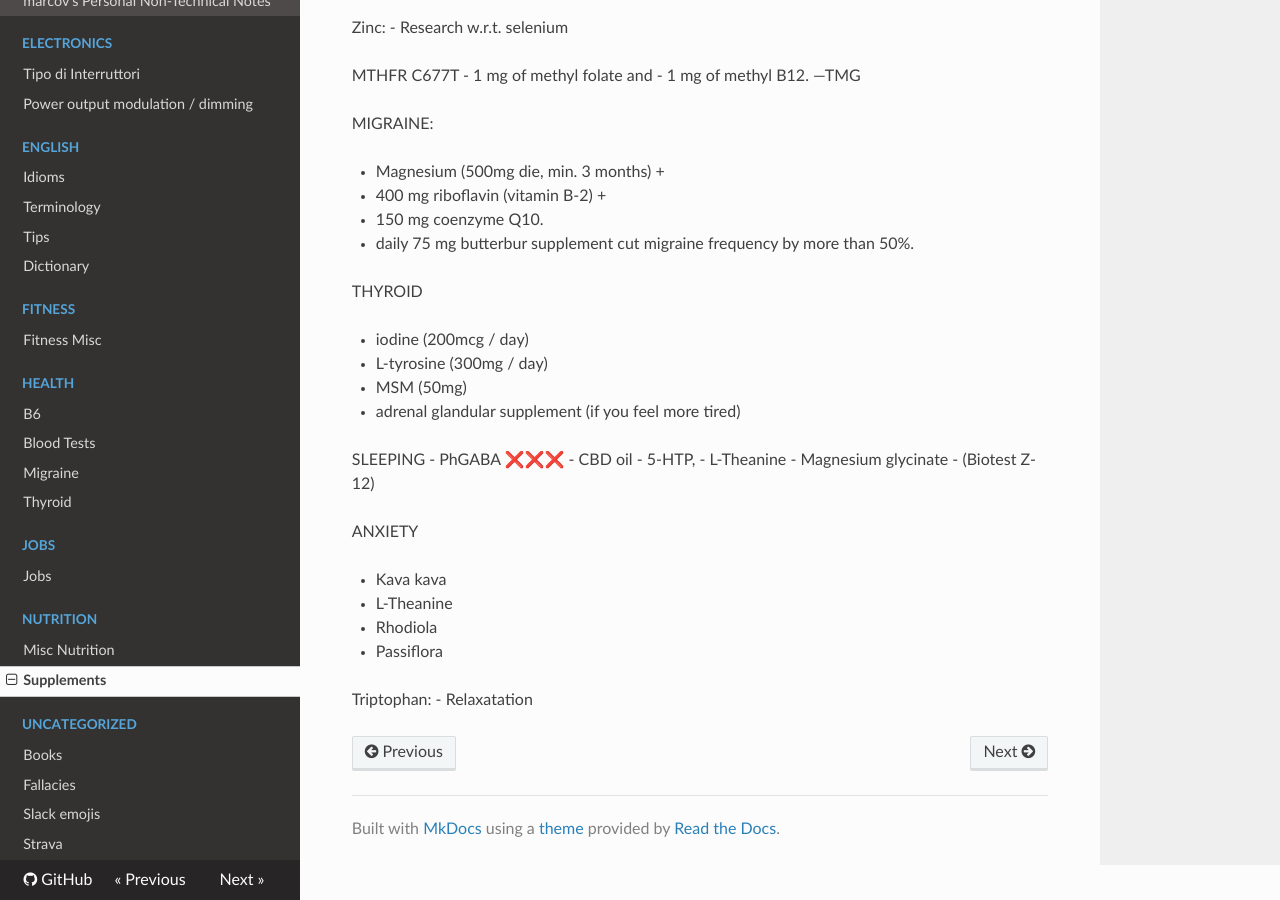
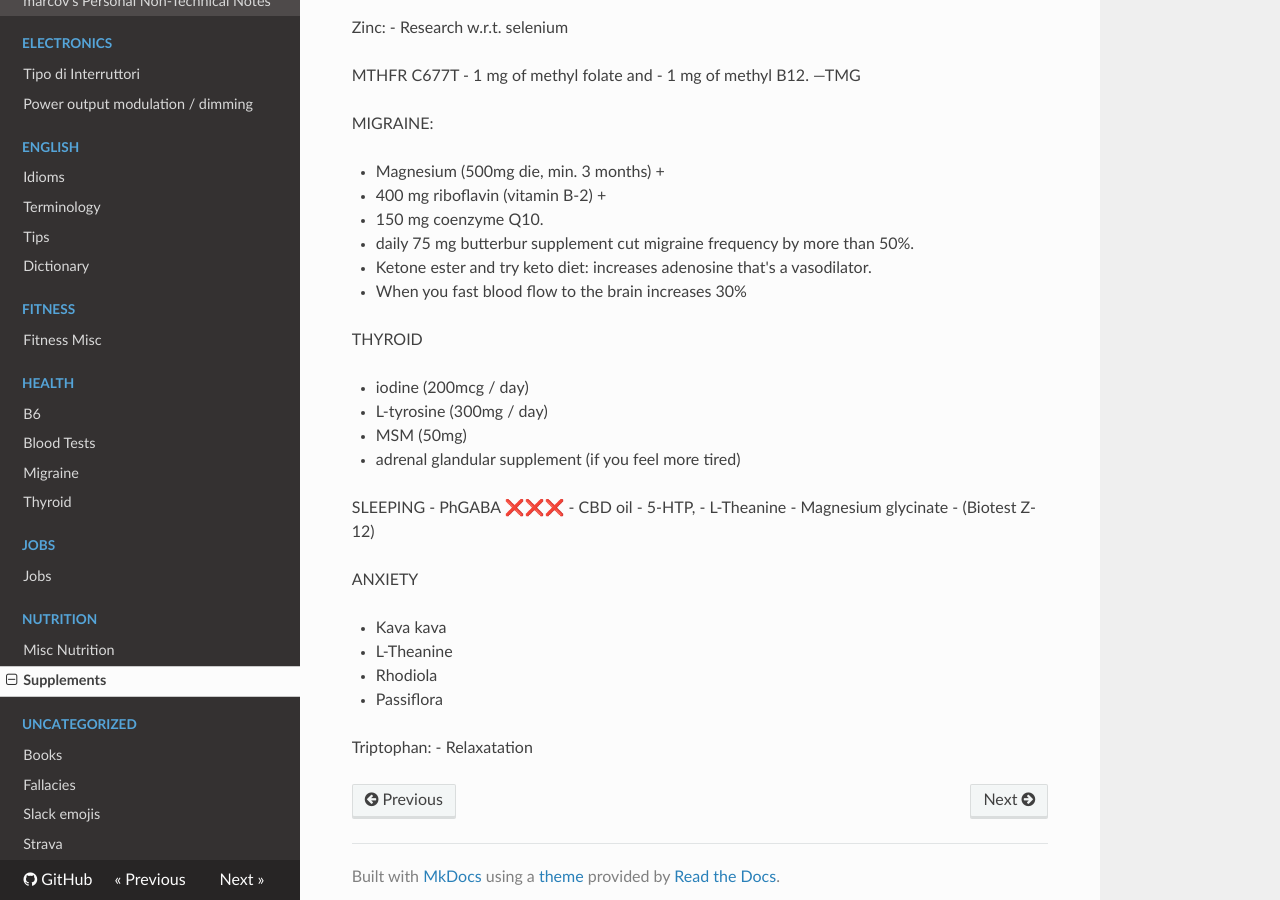
Before and after one commit to marcov/non-tech-notes, an MkDocs documentation site: the page built from docs/Nutrition/supplements.md, in a window 1280 px wide and 900 px high, scrolled down 2808 px. Built offline with MkDocs 1.6.1, drawn with Linux system fonts in a browser that asks for light colours; nearby versions of some CDN libraries.

Commit message:
add supps

```diff
--- a/docs/Nutrition/supplements.md
+++ b/docs/Nutrition/supplements.md
@@ -126,6 +126,8 @@ MIGRAINE:
 - 150 mg coenzyme Q10.
 - daily 75 mg butterbur supplement cut migraine frequency by more than 50%.
 
+- Ketone ester and try keto diet: increases adenosine that's a vasodilator.
+- When you fast blood flow to the brain increases 30%
 
 THYROID
 
```
